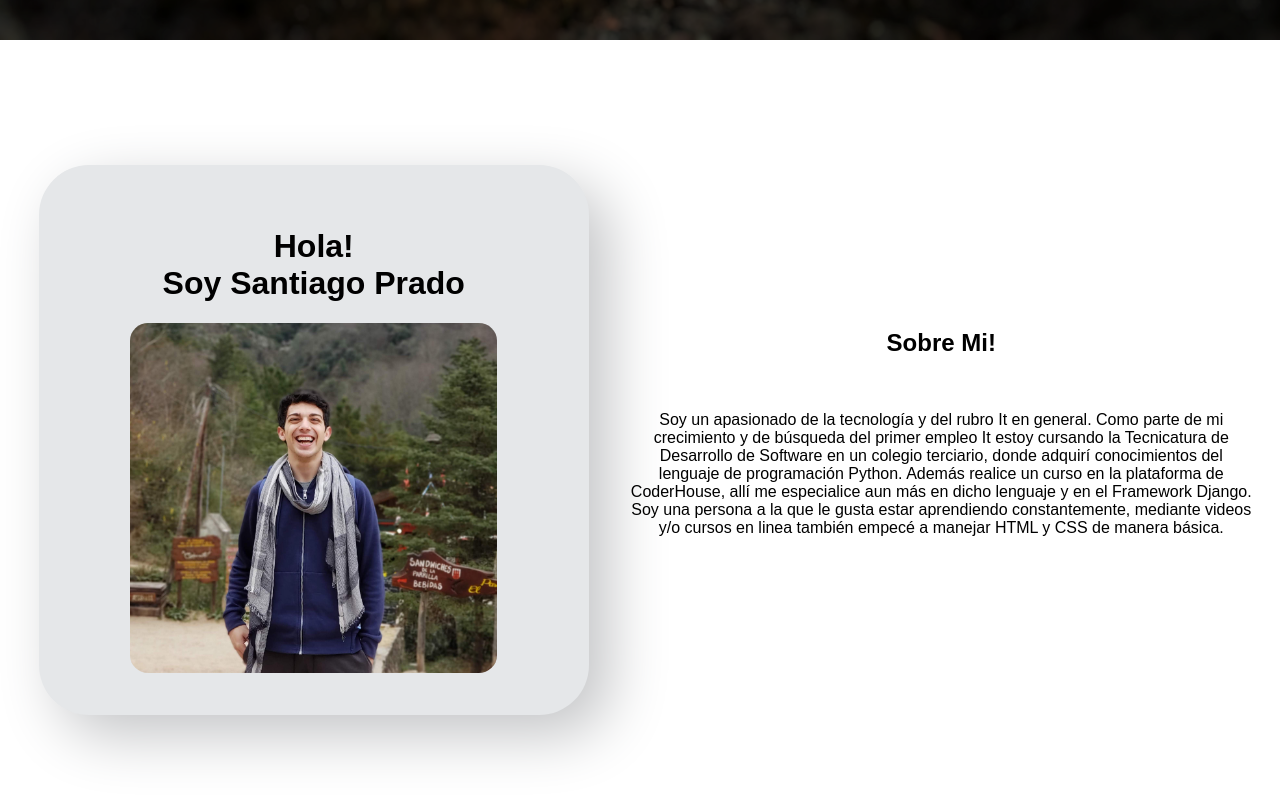
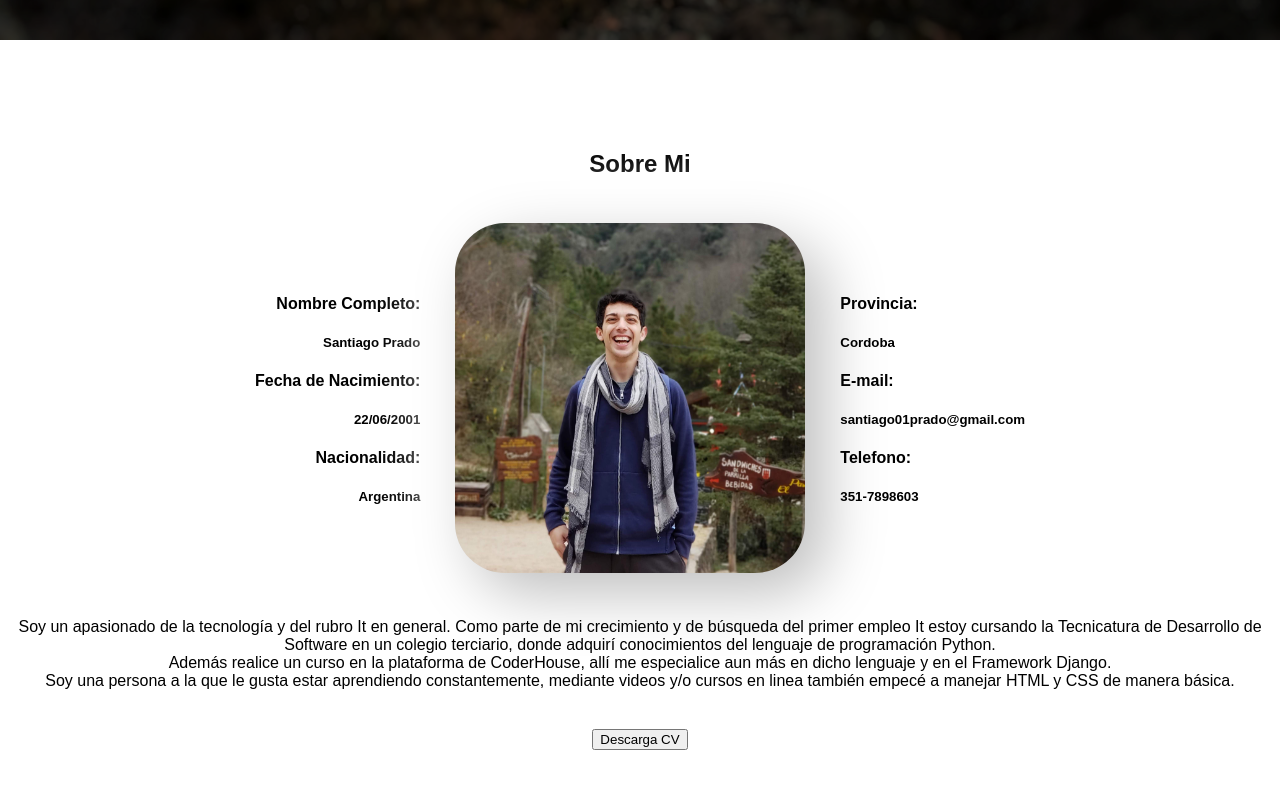
Before and after one commit to SantyPrado01/HTML, a plain HTML site: page CV-WEB/index.html in a window 1280 px wide. Shown: the part 780-1580 px from the top of the page. Drawn offline with Linux system fonts and the light colour scheme.

Commit message:
Algunos Arreglos

```diff
--- a/CV-WEB/css/style.css
+++ b/CV-WEB/css/style.css
@@ -49,48 +49,82 @@ a{
 /* Comienzo Sobre Mi */
 
 .flex-sobremi{
-    background-color: rgb(255, 255, 255);
+
+    height: 100vh;
     display: flex;
-    height: 100vh;
+    flex-flow: column;
+    justify-content: center;
+    align-items: center;
+    text-align: center;
+
+}
+
+
+.flex-container-items{
+    padding:25px 0 25px 0 ;
+
+    display: flex;
+    justify-content: center;
+    align-items: center;
+    align-content: center;
+
+
+}
+
+.flex-item-mid{
+
+    padding: 0 35px 0 35px;
+
+
 }
 
 .flex-item-right{
+
+    text-align: left;
+
+}
+
+
+.flex-item-left{
+
+    text-align: right;
+
+}
+
+.flex-item-mid-bottom{
+    margin-bottom: 5px;
+    text-align: center;
     display: flex;
     flex-direction: column;
-    flex-basis: 50%;
-    justify-content: center;
-    align-items: center;
-}
-.flex-item-right img{
-    border-radius: 5%;
+
 }
 
-.flex-item-left{
-    margin-right:25px;
-    display: flex;
-    flex-direction: column;
-    flex-basis: 50%;
-    justify-content: center;
-    align-items: center;
-    text-align: center;
-}
-.img-perfil{
-    display: flex;
-    flex-direction: column;
-    justify-content: center;
-    align-items: center;
+.img-perfil img{
 
-    text-align: center;
+    border-radius: 25px;
+    height: 350px;
+    width: 350px;
 
-    height: 550px;
-    width: 550px;
     border-radius: 50px;
-    background: #E5E7E9;
-    box-shadow:  20px 20px 60px #c3c4c6,
+    background: #e0e0e0;
+    box-shadow:  20px 20px 60px #bebebe,
              -20px -20px 60px #ffffff;
 }
 
 /* Fin Sobre Mi */
+
+/* Comienzo Experiencia Laboral */
+
+.flex-experiencia{
+    background-color: #c3c4c6;
+    height: 100vh;
+
+    display: flex;
+}
+
+
+/* Fin Experiencia Laboral */
+
 
 /* Comienzo Contacto */
 
--- a/CV-WEB/index.html
+++ b/CV-WEB/index.html
@@ -15,7 +15,7 @@
 
             <nav class="menu">
                 <a href="#sobre-mi">Sobre Mi</a>
-                <a href="#">Experiencia Laboral</a>
+                <a href="#Experiencia">Experiencia Laboral</a>
                 <a href="#Contacto">Contacto</a>
             </nav>
             <div class="text-presentacion">
@@ -29,22 +29,46 @@
     </div>
 
     <div id= "sobre-mi" class="flex-sobremi">
-
-        <div class="flex-item-right">
-            <div class="img-perfil">
-                <h1>Hola! <br> Soy Santiago Prado </h1>
-                <img src="Css/img-perfil.jpg" style="height: 350px;">
-            </div>
-        </div>
-
-        <div class="flex-item-left">
-            <div class="text-sobremi">
-                <h2>Sobre Mi!</h2><br>
-                <p>Soy un apasionado de la tecnología y del rubro It en general. Como parte de mi crecimiento y de búsqueda del primer empleo It estoy cursando la Tecnicatura de Desarrollo de Software en un colegio terciario, donde adquirí conocimientos del lenguaje de programación Python. Además realice un curso en la plataforma de CoderHouse, allí me especialice aun más en dicho lenguaje y en el Framework Django.
-                Soy una persona a la que le gusta estar aprendiendo constantemente, mediante videos y/o cursos en linea también empecé a manejar HTML y CSS de manera básica.</p><br>
+        <div class="style">
+            <h2>Sobre Mi<br></h2>
+            <div class="flex-container-items">
+                <div class="flex-item-left">
+                    <h4>Nombre Completo:</h4>
+                    <h5>Santiago Prado</h5>
+                    <h4>Fecha de Nacimiento:</h4>
+                    <h5>22/06/2001</h5>
+                    <h4>Nacionalidad:</h4>
+                    <h5>Argentina</h5>
+                </div>
+                <div class="flex-item-mid">
+                    <div class="img-perfil">
+                        <img src="Css/img-perfil.jpg">
+                    </div>
+                </div>
+                <div class="flex-item-right">
+                    <h4>Provincia:</h4>
+                    <h5>Cordoba</h5>
+                    <h4>E-mail:</h4>
+                    <h5>santiago01prado@gmail.com</h5>
+                    <h4>Telefono:</h4>
+                    <h5>351-7898603</h5>
+                </div>
             </div>
 
+            <div class="flex-item-mid-bottom">
+                <div class="text-sobremi">
+                    <p>Soy un apasionado de la tecnología y del rubro It en general. Como parte de mi crecimiento y de búsqueda del primer empleo It estoy cursando la Tecnicatura de Desarrollo de Software en un colegio terciario, donde adquirí conocimientos del lenguaje de programación Python.<br>
+                    Además realice un curso en la plataforma de CoderHouse, allí me especialice aun más en dicho lenguaje y en el Framework Django.<br>
+                    Soy una persona a la que le gusta estar aprendiendo constantemente, mediante videos y/o cursos en linea también empecé a manejar HTML y CSS de manera básica.</p><br>
+                </div>
+            </div>
+            <button>Descarga CV</button>
         </div>
+    </div>
+    <div id="Experiencia" class="flex-experiencia">
+        <h2>Experiencia laboral</h2>
+        <h3>Gerente de McDonal's</h3>
+        <p></p>
 
     </div>
 
@@ -52,14 +76,14 @@
 
         <div class="flex-contacto-right">
             <h2>Quieres ver algunos de mis proyectos? <br> Visita mi perfil de </h2>
-            <a href=""><img src="css/icon-github.png"></a>
+            <a href="https://github.com/SantyPrado01" target="_blank"><img src="css/icon-github.png"></a>
         </div>
 
         <div class="flex-contacto-left">
                 <h2>Connect With Me</h2>
             <div class="redes-sociales">
-                <a href=""><img src="Css/Icon-Instagram.png" ></a>
-                <a href=""><img src="Css/Icon-Linkedin.png" ></a>
+                <a href="https://www.instagram.com/santyprado01/" target="_blank"><img src="Css/Icon-Instagram.png" ></a>
+                <a href="https://www.linkedin.com/in/santiago-prado-a03631228/" target="_blank"><img src="Css/Icon-Linkedin.png" ></a>
                 <a href=""><img src="Css/Icon-Mail.png" ></a>
             </div>
         </div>
```
